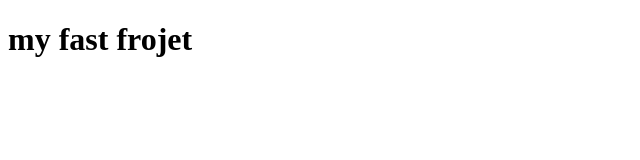
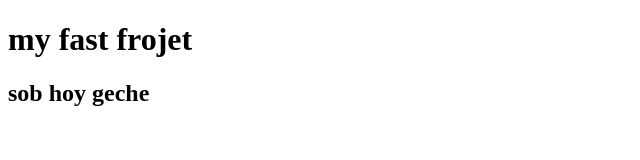
Before and after one commit to rakibahmedgit/fastfrojet, a plain HTML site: page index.html in a window 1280 px wide. Shown: the whole page, without its empty margins (0-640 px from the left). Drawn offline with Linux system fonts and the light colour scheme.

Commit message:
rakiv web

```diff
--- a/index.html
+++ b/index.html
@@ -7,5 +7,6 @@
 </head>
 <body>
     <h1>my fast frojet</h1>
+    <h2>sob hoy geche</h2>
 </body>
 </html>
```
